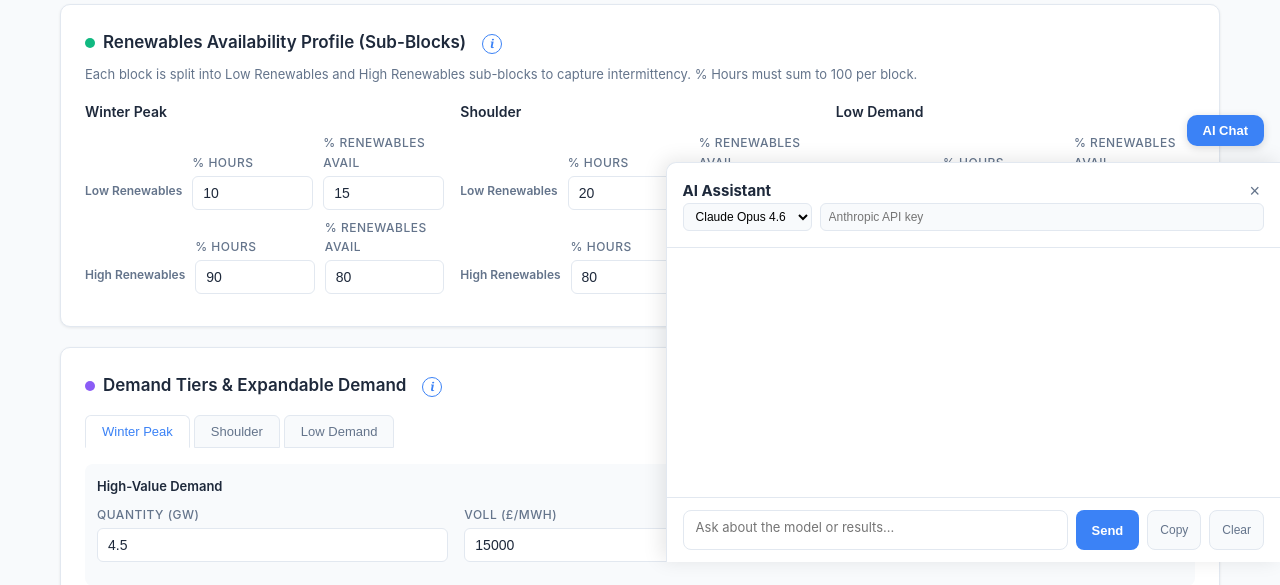
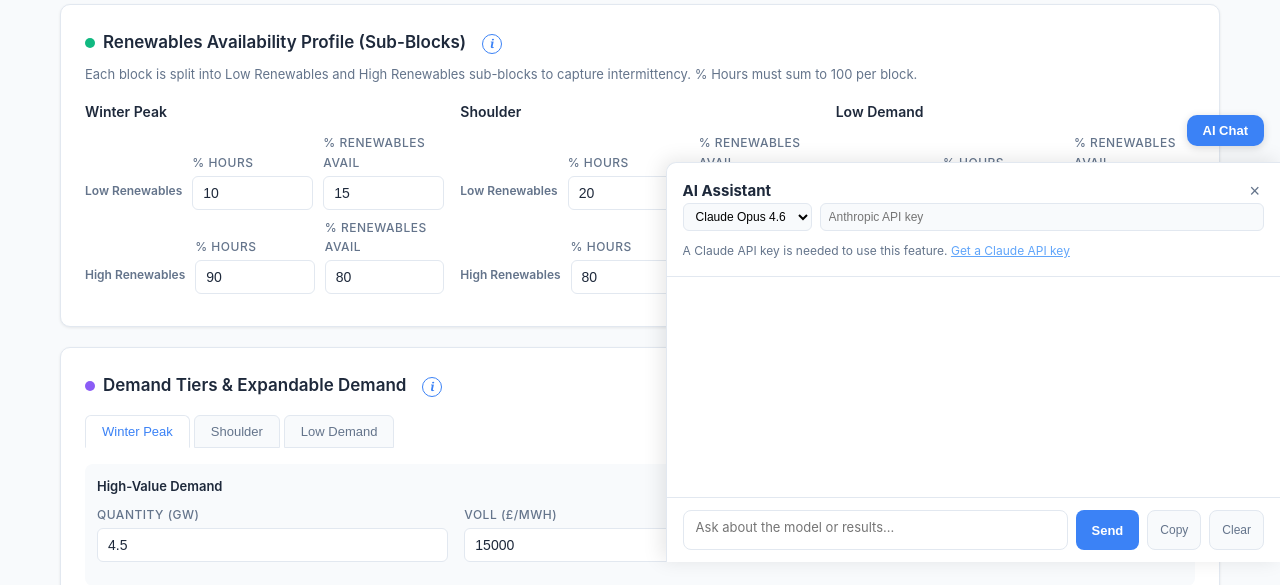
Before and after one commit to metakarma/FlexSys, a Flask app: page / in a window 1280 px wide. Shown: the part 638-1223 px from the top of the page. Run offline with Flask 3, Linux system fonts and the light colour scheme.

Commit message:
Add Claude API key note and refine deployment rule.
Add a visible Claude API key note and direct key-creation link in the
AI chat panel, update the guide and README to point to the same link,
and instruct the AI chat prompt to spell out ZVC as Zero Variable Cost.
Also extend the deployment rule to preserve the server's localhost-only
Docker port binding during future deploys.

Made-with: Cursor

```diff
--- a/app.py
+++ b/app.py
@@ -248,6 +248,7 @@ def _build_system_prompt(current_inputs, current_results):
         "- Reference specific variables, constraints, and line numbers from the model code when relevant.",
         "- Use the current inputs and results to give specific, quantitative answers.",
         "- If the user asks what would happen with different parameters, explain the economic logic.",
+        "- If you refer to 'ZVC' or any ZVC variable, spell it out as 'Zero Variable Cost'.",
         "- Be concise but thorough. Use markdown formatting.",
     ]
 
--- a/templates/guide.html
+++ b/templates/guide.html
@@ -534,9 +534,8 @@ footer { text-align: center; padding: 32px 0; color: var(--muted); font-size: 13
 <p>To use the AI chat, you need an Anthropic API key. The model defaults to <strong>Claude Opus 4.6</strong>, which provides excellent analysis of the model's economics. To get a key:</p>
 
 <ol>
-  <li>Visit <a href="https://console.anthropic.com/" target="_blank" rel="noopener">console.anthropic.com</a></li>
+  <li>Visit <a href="https://platform.claude.com/settings/keys" target="_blank" rel="noopener">Claude API Keys</a></li>
   <li>Create an account (or sign in)</li>
-  <li>Navigate to <strong>API Keys</strong> in the dashboard</li>
   <li>Click <strong>Create Key</strong>, give it a name, and copy the key</li>
   <li>Paste it into the API key field in the chat panel</li>
 </ol>
--- a/templates/index.html
+++ b/templates/index.html
@@ -694,6 +694,10 @@ body.beta-locked #beta-content {
       <select id="chat-model"></select>
       <input type="password" id="chat-api-key" placeholder="Anthropic API key"/>
     </div>
+    <p style="font-size:12px;color:var(--muted);margin:10px 0 0;">
+      A Claude API key is needed to use this feature.
+      <a href="https://platform.claude.com/settings/keys" target="_blank" rel="noopener" style="color:#60a5fa;text-decoration:underline;">Get a Claude API key</a>
+    </p>
   </div>
   <div id="chat-messages"></div>
   <div id="chat-input-bar">
```
Also changed, not shown: README.md, 1 other file.
